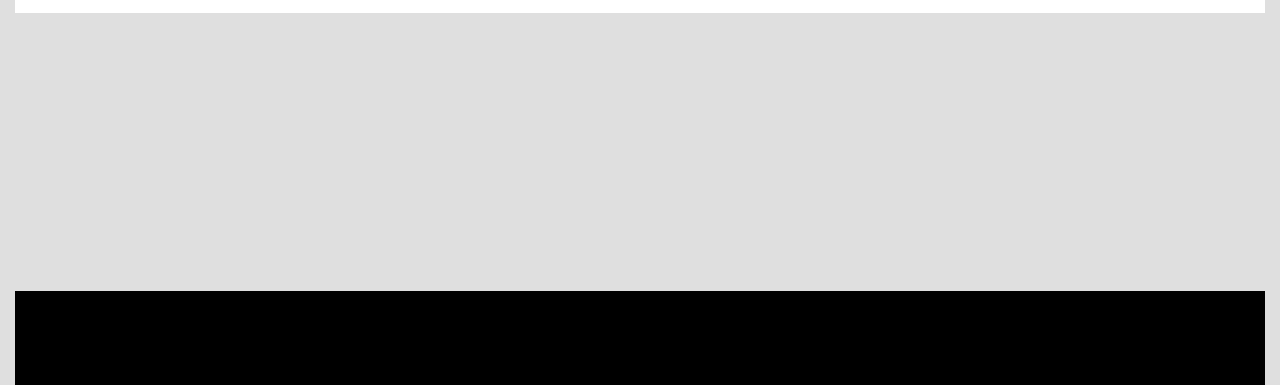
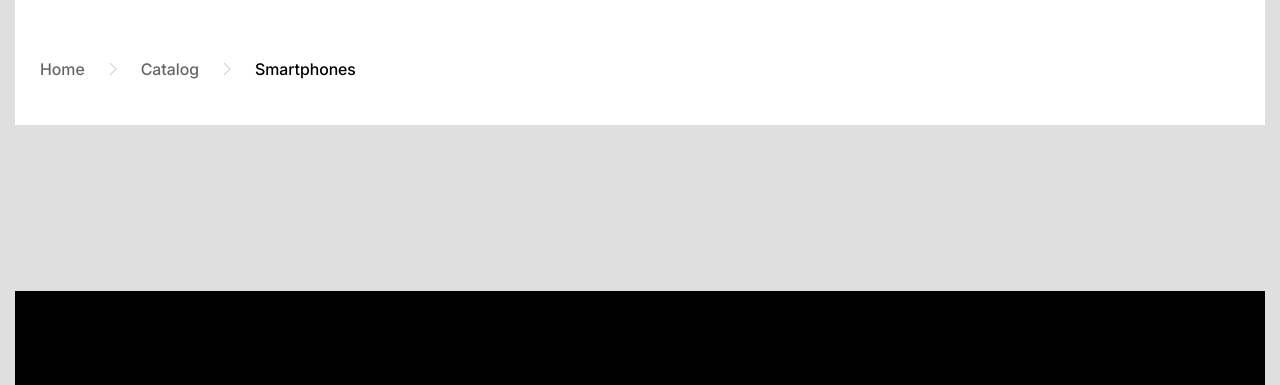
Before and after one commit to MrLevs/Cyber-Store, a website built with Vite: page pages/products.html in a window 1280 px wide. Shown: the part 71-456 px from the top of the page. Built offline with nearby package versions, Linux system fonts and the light colour scheme.

Commit message:
start products.html

```diff
--- a/pages/products.html
+++ b/pages/products.html
@@ -8,7 +8,29 @@
   </head>
   <body>
     <include src="chunk/header.html"></include>
-    <main class="main"></main>
+    <main class="main">
+      <section class="breadcrumbs">
+        <div class="breadcrumbs__container container">
+          <div class="breadcrumbs__bg">
+            <div class="breadcrumbs__inner container-m">
+              <nav class="breadcrumbs__nav" aria-label="breadcrumbs">
+                <ul class="breadcrumbs__list">
+                  <li class="breadcrumbs__item">
+                    <a href="#" class="breadcrumbs__link">Home</a>
+                  </li>
+                  <li class="breadcrumbs__item">
+                    <a href="#" class="breadcrumbs__link">Catalog</a>
+                  </li>
+                  <li class="breadcrumbs__item">
+                    <a href="#" class="breadcrumbs__link">Smartphones</a>
+                  </li>
+                </ul>
+              </nav>
+            </div>
+          </div>
+        </div>
+      </section>
+    </main>
     <include src="chunk/footer.html"></include>
     <script type="module" src="/src/main.js"></script>
   </body>
--- a/src/js/slider.js
+++ b/src/js/slider.js
@@ -6,10 +6,13 @@ import SliderBanners from './modules/slider/class-slider-banners';
 export default function () {
   //---slider category-----------
   const sliderItem = document.querySelector('.slider_item');
-  new Slider(sliderItem);
+  if (sliderItem) {
+    new Slider(sliderItem);
+  }
 
   //---slider banners------
-
   const sliderItemBanners = document.querySelector('.slider_item-banners');
-  new SliderBanners(sliderItemBanners);
+  if (sliderItemBanners) {
+    new SliderBanners(sliderItemBanners);
+  }
 }
--- a/src/sass/modules/_global.scss
+++ b/src/sass/modules/_global.scss
@@ -17,6 +17,7 @@ a {
 
 //---Container------
 .container {
+  //max-width 1470px
   max-width: var.$max-width;
   margin: 0 auto;
   padding: 0 0.9375rem;
@@ -40,7 +41,7 @@ a {
   }
 
   &__inner {
-    padding: 1rem 0.5rem;
+    padding: 1rem 0.9375rem;
     width: 100%;
     display: flex;
     justify-content: space-between;
@@ -413,6 +414,56 @@ a {
   }
 }
 
+.breadcrumbs {
+  &__bg {
+    background-color: var.$breadcrumbs-bg;
+    transition: var.$transition-bg;
+  }
+
+  &__inner {
+    padding: 2.75rem 0.9375rem;
+  }
+
+  &__list {
+    margin: 0;
+    padding: 0;
+    display: flex;
+    justify-content: flex-start;
+    align-items: center;
+    gap: 0 3.5rem;
+    list-style: none;
+  }
+  &__item {
+    position: relative;
+    opacity: 0.6;
+
+    &:last-child {
+      opacity: 1;
+    }
+  }
+
+  &__item:not(:last-child)::after {
+    content: '';
+    width: 1.5rem;
+    height: 1.5rem;
+    bottom: 0;
+    margin: 0 1rem;
+    position: absolute;
+    display: inline-block;
+    background-image: url(/images/arrow.webp);
+    background-size: cover;
+    background-repeat: no-repeat;
+    background-position: center;
+  }
+
+  &__link {
+    font-size: 1rem;
+    font-weight: 500;
+    color: var.$breadcrumbs-color;
+    transition: var.$transition-color;
+  }
+}
+
 //-----Main-----
 main {
   max-width: var.$max-width;
--- a/src/sass/modules/_variables.scss
+++ b/src/sass/modules/_variables.scss
@@ -37,6 +37,10 @@ $transition-transform: transform ease 0.5s;
 
   //---Mobile btn-menu------
   --btn-menu-bg: #000;
+
+  //---Breadcrumbs-------
+  --breadcrumbs-bg: #fff;
+  --breadcrumbs-color: #000;
 
   //---Footer-----
   --footer-bg: #000;
@@ -139,6 +143,10 @@ $transition-transform: transform ease 0.5s;
   //---Mobile btn-menu------
   --btn-menu-bg: #fff;
 
+  //---Breadcrumbs-------
+  --breadcrumbs-bg: #141a2e;
+  --breadcrumbs-color: #fff;
+
   //---Footer-----
   --footer-bg: #141a2e;
   --footer-logo-fill: #fff;
@@ -239,6 +247,10 @@ $switch-theme-bg: var(--switch-theme-bg);
 //---Mobile btn-menu------
 $btn-menu-bg: var(--btn-menu-bg);
 
+//---Breadcrumbs-------
+$breadcrumbs-bg: var(--breadcrumbs-bg);
+$breadcrumbs-color: var(--breadcrumbs-color);
+
 //---Footer-----
 $footer-bg: var(--footer-bg);
 $footer-logo-fill: var(--footer-logo-fill);
--- /dev/null
+++ b/src/sass/modules/blocks/_products.scss
@@ -0,0 +1,16 @@
+@use '../variables' as var;
+//-------Main-------
+.div {
+  width: 100%;
+  height: 400px;
+  background-color: aqua;
+  display: flex;
+  align-items: center;
+  justify-content: center;
+}
+
+.divvv {
+  width: 200px;
+  height: 200px;
+  background-color: rgb(5, 46, 32);
+}
--- a/src/sass/style.scss
+++ b/src/sass/style.scss
@@ -1,4 +1,5 @@
 @use 'modules/forward-style' as var;
 @use 'modules/blocks/index';
+@use 'modules/blocks/products';
 
 @use 'modules/media/media';
```
Also changed, not shown: pages/shop.html (+1 -1 lines), public/images/arrow.webp (added).
